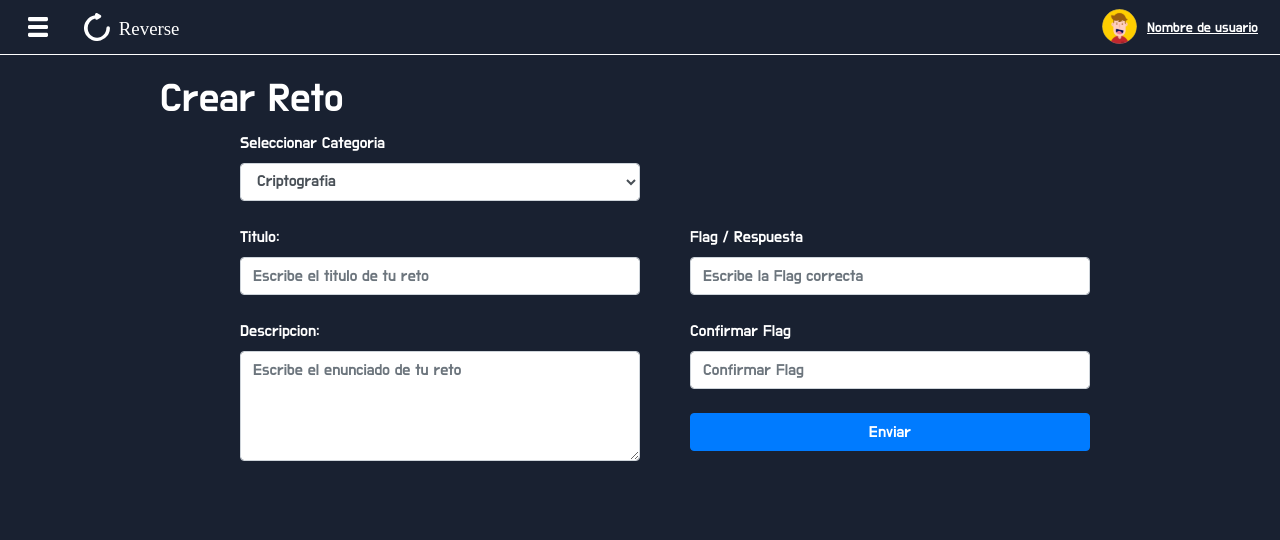
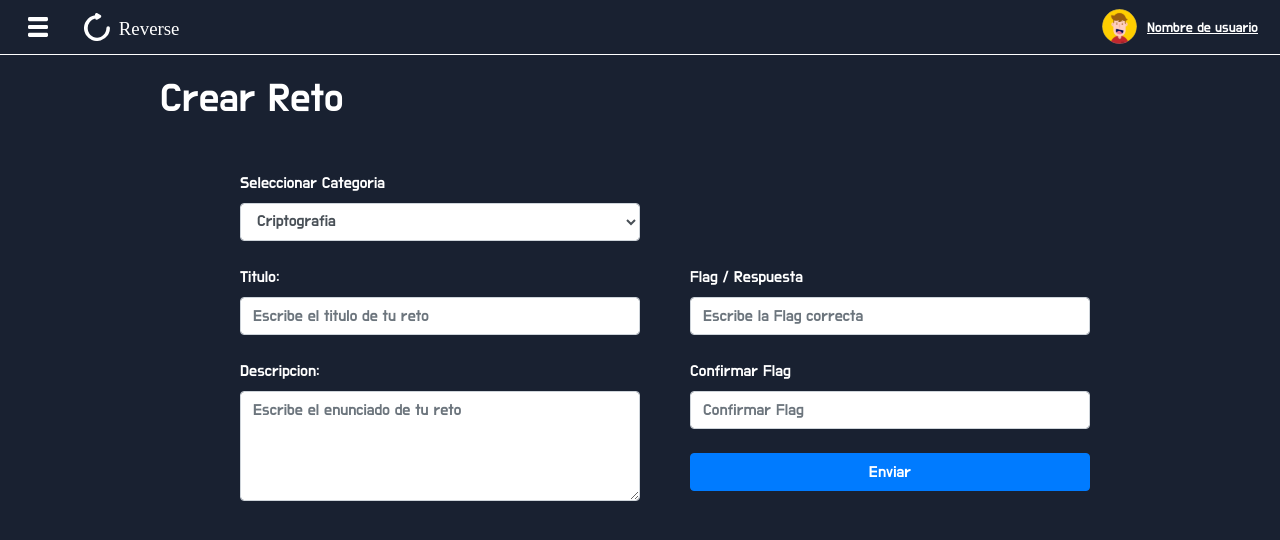
Before and after one commit to driosn/reverse_page, a React (Create React App) app: page /createChallenge in a window 1280 px wide. Shown: the top 540 px of the page. Built offline with nearby package versions, Linux system fonts and the light colour scheme.

Commit message:
Refactored positions in create challenge page

```diff
--- a/src/pages/UploadChallengePage/components/createChallenge.component.jsx
+++ b/src/pages/UploadChallengePage/components/createChallenge.component.jsx
@@ -29,7 +29,8 @@ class CreateChallenge extends React.Component{
 
     render(){
         return(
-            <div className= 'newch' >
+            <div className="new-challenge-container">
+                <div className= 'newch mt-5' >
                     <form onSubmit={this.handleSubmit}>
                         <div className="pos">
                         <label className="sel">Seleccionar Categoria</label>
@@ -93,6 +94,7 @@ class CreateChallenge extends React.Component{
                         </div>
                     </form>
                 </div>
+            </div>
         )
     }
 }
--- a/src/pages/UploadChallengePage/components/style.css
+++ b/src/pages/UploadChallengePage/components/style.css
@@ -1,7 +1,7 @@
 .newch{
     display: flex;
     justify-content: center;
-
+    align-items: center;
 }
 .ktitulo{
     color: white;
```
Lines whose indentation alone changed are shown as unchanged.
